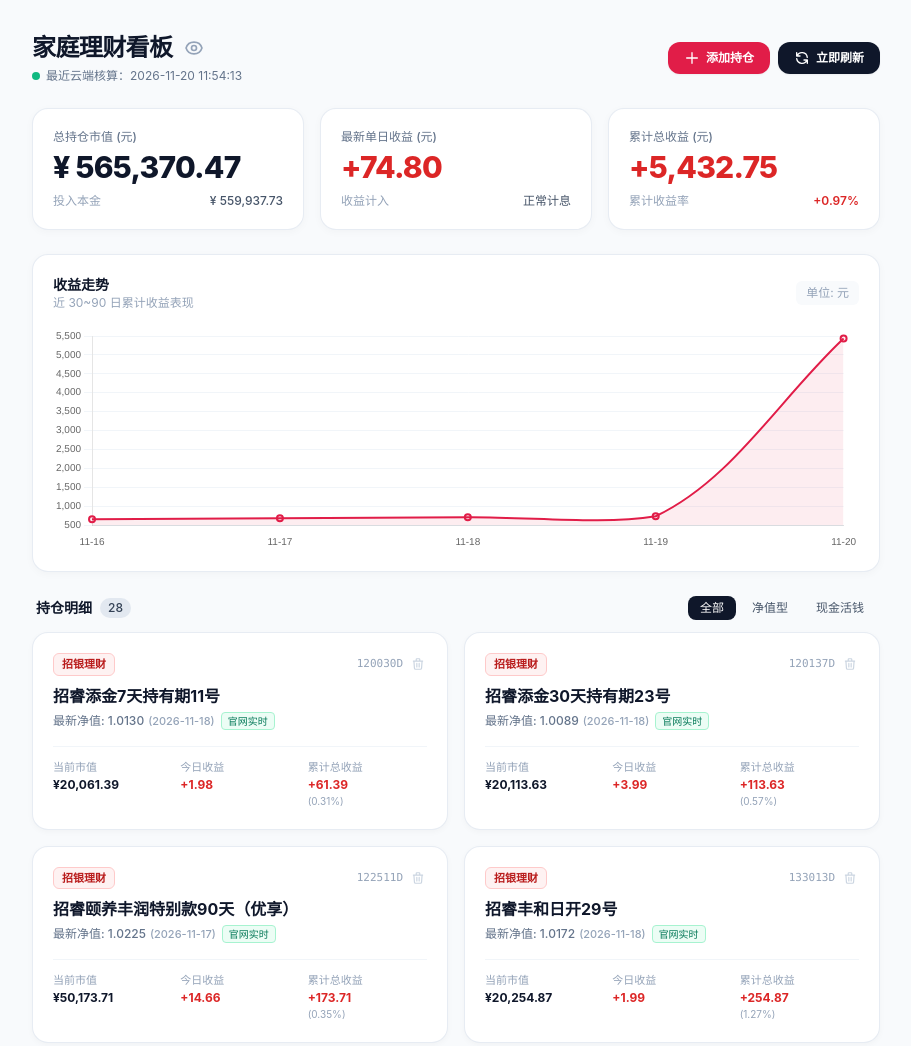
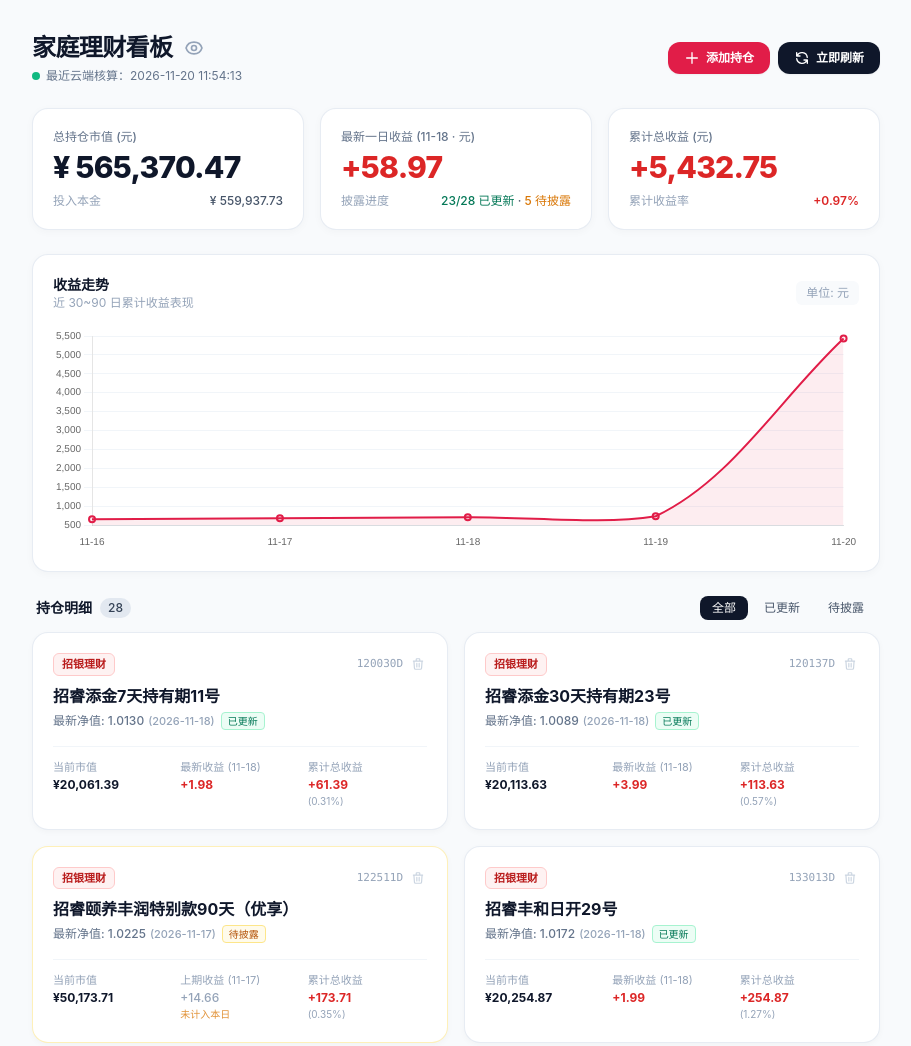
Before and after one commit to ZTY66306/my-wealth-board, a plain HTML site: page index.html in a window 1280 px wide. Shown: the top 1046 px of the page, without its empty margins (184-1095 px from the left). Drawn offline with nearby package versions, Linux system fonts and the light colour scheme.

Commit message:
feat: separate latest-date daily profit from pending T+2 products with status filters

```diff
--- a/index.html
+++ b/index.html
@@ -74,11 +74,11 @@
       </div>
 
       <div class="bg-white p-5 rounded-2xl border border-slate-200/80 shadow-[0_2px_8px_rgba(0,0,0,0.03)]">
-        <div class="text-xs font-medium text-slate-500">最新单日收益 (元)</div>
+        <div id="dailyProfitTitle" class="text-xs font-medium text-slate-500">最新一日收益 (元)</div>
         <div id="dailyProfit" class="text-2xl sm:text-3xl font-extrabold mt-1 tracking-tight profit-red">+0.00</div>
         <div class="text-xs text-slate-400 mt-2 flex items-center justify-between">
-          <span>收益计入</span>
-          <span id="dailyStatus" class="font-medium text-slate-600">正常计息</span>
+          <span>披露进度</span>
+          <span id="dailyStatus" class="font-medium text-slate-600">--</span>
         </div>
       </div>
 
@@ -115,8 +115,8 @@
         </div>
         <div class="flex gap-1 text-xs">
           <button onclick="filterType('all')" id="tabAll" class="px-3 py-1 rounded-lg font-medium bg-slate-900 text-white transition">全部</button>
-          <button onclick="filterType('nav')" id="tabNav" class="px-3 py-1 rounded-lg font-medium text-slate-600 hover:bg-slate-200 transition">净值型</button>
-          <button onclick="filterType('ten_thousand')" id="tabTen" class="px-3 py-1 rounded-lg font-medium text-slate-600 hover:bg-slate-200 transition">现金活钱</button>
+          <button onclick="filterType('updated')" id="tabUpdated" class="px-3 py-1 rounded-lg font-medium text-slate-600 hover:bg-slate-200 transition">已更新</button>
+          <button onclick="filterType('pending')" id="tabPending" class="px-3 py-1 rounded-lg font-medium text-slate-600 hover:bg-slate-200 transition">待披露</button>
         </div>
       </div>
 
@@ -296,18 +296,36 @@
           data.products = [...data.products, ...localItems];
         }
 
-        // 重新核算总资产和收益（美元产品按 7.20 折算人民币计入总汇总）
+        // 确定全部持仓中最新的官方净值日期（如 2026-11-18）
+        let latestNavDate = '';
+        data.products.forEach(p => {
+          if (p.nav_date && p.nav_date > latestNavDate) {
+            latestNavDate = p.nav_date;
+          }
+        });
+        window._latestNavDate = latestNavDate;
+
+        // 重新核算总资产和收益（仅将“净值日期 = 最新日”的产品计入最新一日收益，不混算旧日期）
         const USD_CNY = 7.20;
-        let sumAssets = 0, sumDaily = 0, sumCum = 0;
+        let sumAssets = 0, sumDaily = 0, sumCum = 0, updatedCnt = 0, pendingCnt = 0;
         data.products.forEach(p => {
           const fx = p.currency === 'USD' ? USD_CNY : 1;
           sumAssets += (p.market_value || p.shares || 0) * fx;
-          sumDaily += (p.daily_profit || 0) * fx;
           sumCum += (p.cumulative_profit || 0) * fx;
+          const isLatest = !latestNavDate || p.nav_date === latestNavDate;
+          if (isLatest) {
+            sumDaily += (p.daily_profit || 0) * fx;
+            updatedCnt++;
+          } else {
+            pendingCnt++;
+          }
         });
         data.summary.total_assets = sumAssets;
         data.summary.daily_profit = sumDaily;
         data.summary.cumulative_profit = sumCum;
+        data.summary.latest_nav_date = latestNavDate;
+        data.summary.updated_count = updatedCnt;
+        data.summary.pending_count = pendingCnt;
 
         renderUI(data);
       } catch (err) {
@@ -318,6 +336,8 @@
     function renderUI(data) {
       const summary = data.summary || {};
       allProducts = data.products || [];
+      const latestDate = summary.latest_nav_date || '';
+      const shortLatest = latestDate ? latestDate.slice(5) : '';
 
       if (data.updated_at) {
         document.getElementById('syncTime').innerHTML = `
@@ -331,9 +351,20 @@
       const totalPrincipal = allProducts.reduce((sum, p) => sum + (p.principal || 0) * (p.currency === 'USD' ? 7.20 : 1), 0);
       document.getElementById('totalPrincipal').textContent = `¥ ${formatMoney(totalPrincipal)}`;
 
+      document.getElementById('dailyProfitTitle').textContent = shortLatest ? `最新一日收益 (${shortLatest} · 元)` : '最新一日收益 (元)';
       const dpEl = document.getElementById('dailyProfit');
       dpEl.textContent = formatSign(summary.daily_profit);
       dpEl.className = `text-2xl sm:text-3xl font-extrabold mt-1 tracking-tight ${summary.daily_profit >= 0 ? 'profit-red' : 'profit-green'}`;
+
+      const upd = summary.updated_count || 0;
+      const pend = summary.pending_count || 0;
+      const totalCnt = allProducts.length;
+      const statusEl = document.getElementById('dailyStatus');
+      if (pend > 0) {
+        statusEl.innerHTML = `<span class="text-emerald-700">${upd}/${totalCnt} 已更新</span> · <span class="text-amber-600">${pend} 待披露</span>`;
+      } else {
+        statusEl.innerHTML = `<span class="text-emerald-700">全部 ${totalCnt}/${totalCnt} 已更新</span>`;
+      }
 
       const cpEl = document.getElementById('cumProfit');
       cpEl.textContent = formatSign(summary.cumulative_profit);
@@ -349,8 +380,8 @@
 
     function filterType(type) {
       currentFilter = type;
-      ['all', 'nav', 'ten_thousand'].forEach(t => {
-        const btn = document.getElementById(t === 'all' ? 'tabAll' : t === 'nav' ? 'tabNav' : 'tabTen');
+      ['all', 'updated', 'pending'].forEach(t => {
+        const btn = document.getElementById(t === 'all' ? 'tabAll' : t === 'updated' ? 'tabUpdated' : 'tabPending');
         if (t === type) {
           btn.className = 'px-3 py-1 rounded-lg font-medium bg-slate-900 text-white transition';
         } else {
@@ -361,25 +392,40 @@
     }
 
     function renderProducts() {
-      const filtered = currentFilter === 'all' ? allProducts : allProducts.filter(p => p.type === currentFilter);
+      const latestDate = window._latestNavDate || '';
+      let filtered = allProducts;
+      if (currentFilter === 'updated') {
+        filtered = allProducts.filter(p => !latestDate || p.nav_date === latestDate);
+      } else if (currentFilter === 'pending') {
+        filtered = allProducts.filter(p => latestDate && p.nav_date !== latestDate);
+      }
       document.getElementById('productCount').textContent = filtered.length;
 
       const listEl = document.getElementById('productList');
       if (filtered.length === 0) {
-        listEl.innerHTML = `<div class="col-span-2 text-center py-8 text-slate-400 text-xs">暂无该分类理财</div>`;
+        listEl.innerHTML = `<div class="col-span-2 text-center py-8 text-slate-400 text-xs">暂无该状态理财</div>`;
         return;
       }
 
       listEl.innerHTML = filtered.map(p => {
         const isNav = p.type === 'nav';
         const sym = p.currency === 'USD' ? '$' : '¥';
+        const isLatest = !latestDate || p.nav_date === latestDate;
+        const shortDate = p.nav_date ? p.nav_date.slice(5) : '';
         const navDateTag = p.nav_date ? `<span class="text-[11px] text-slate-400 ml-1">(${p.nav_date})</span>` : '';
-        const liveBadge = p.sync_status === 'live' ? `<span class="inline-block ml-1.5 px-1.5 py-0.2 rounded text-[10px] font-medium bg-emerald-50 text-emerald-700 border border-emerald-200">官网实时</span>` : '';
-        const metricLabel = isNav ? `最新净值: ${p.current_nav ? Number(p.current_nav).toFixed(4) : '1.0000'}${navDateTag}${liveBadge}` : `万份收益: ${p.ten_k_return || '0.00'}元${navDateTag}${liveBadge}`;
+        const statusBadge = isLatest
+          ? `<span class="inline-block ml-1.5 px-1.5 py-0.2 rounded text-[10px] font-medium bg-emerald-50 text-emerald-700 border border-emerald-200">已更新</span>`
+          : `<span class="inline-block ml-1.5 px-1.5 py-0.2 rounded text-[10px] font-medium bg-amber-50 text-amber-700 border border-amber-200">待披露</span>`;
+        const metricLabel = isNav ? `最新净值: ${p.current_nav ? Number(p.current_nav).toFixed(4) : '1.0000'}${navDateTag}${statusBadge}` : `万份收益: ${p.ten_k_return || '0.00'}元${navDateTag}${statusBadge}`;
         const itemYield = p.principal > 0 ? (p.cumulative_profit / p.principal * 100).toFixed(2) : '0.00';
 
+        const dailyLabel = isLatest ? `最新收益${shortDate ? ` (${shortDate})` : ''}` : `上期收益 (${shortDate || '旧'})`;
+        const dailyValueHtml = isLatest
+          ? `<div class="font-bold mt-0.5 ${p.daily_profit >= 0 ? 'profit-red' : 'profit-green'}">${formatSign(p.daily_profit || 0)}</div>`
+          : `<div class="font-medium mt-0.5 text-slate-400">${formatSign(p.daily_profit || 0)}<span class="text-[10px] block font-normal text-amber-600/80">未计入本日</span></div>`;
+
         return `
-          <div class="bg-white p-4 sm:p-5 rounded-2xl border border-slate-200/80 shadow-[0_2px_6px_rgba(0,0,0,0.03)] flex flex-col justify-between">
+          <div class="bg-white p-4 sm:p-5 rounded-2xl border ${isLatest ? 'border-slate-200/80' : 'border-amber-200/60 bg-amber-50/10'} shadow-[0_2px_6px_rgba(0,0,0,0.03)] flex flex-col justify-between">
             <div>
               <div class="flex items-center justify-between gap-2">
                 ${getBankBadge(p.bank)}
@@ -402,10 +448,8 @@
                 <div class="font-bold text-slate-900 mt-0.5">${sym}${formatMoney(p.market_value || p.shares)}</div>
               </div>
               <div>
-                <div class="text-slate-400 text-[11px]">今日收益</div>
-                <div class="font-bold mt-0.5 ${p.daily_profit >= 0 ? 'profit-red' : 'profit-green'}">
-                  ${formatSign(p.daily_profit || 0)}
-                </div>
+                <div class="text-slate-400 text-[11px]">${dailyLabel}</div>
+                ${dailyValueHtml}
               </div>
               <div>
                 <div class="text-slate-400 text-[11px]">累计总收益</div>
```
